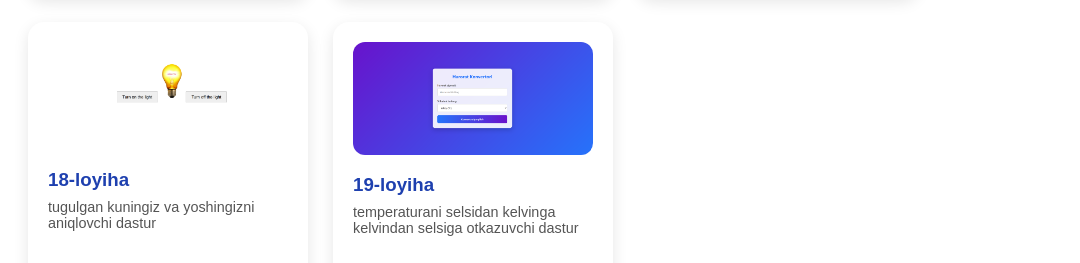
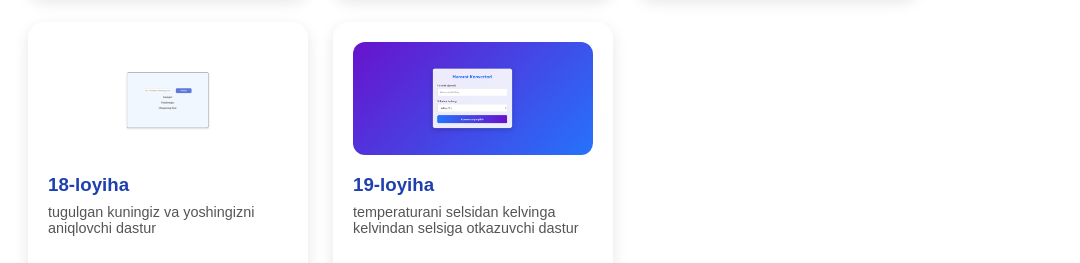
Before and after one commit to masato009/Portfolio, a plain HTML site: page index.html in a window 1280 px wide. Shown: the part 4361-4624 px from the top of the page, without its empty margins (172-1252 px from the left). Drawn offline with nearby package versions, Linux system fonts and the light colour scheme; a web font is replaced by a local one.

Commit message:
Update index.html

```diff
--- a/index.html
+++ b/index.html
@@ -388,7 +388,7 @@
       </div>
     </div>
     <div class="project-card">
-      <img src="lampa.png" alt="18-loyiha">
+      <img src="ism.png" alt="18-loyiha">
       <h3>18-loyiha</h3>
       <p>tugulgan kuningiz va yoshingizni aniqlovchi dastur</p>
       <div class="skills">
@@ -520,4 +520,5 @@
 
      <script src="main.js"></script>
 </body>
+
 </html>
```
